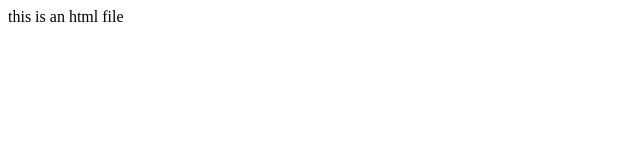
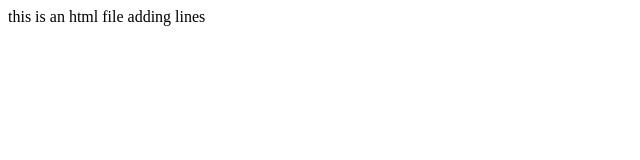
Before and after one commit to Vishvas3008/demo, a plain HTML site: page new/index.html in a window 1280 px wide. Shown: the whole page, without its empty margins (0-640 px from the left). Drawn offline with Linux system fonts and the light colour scheme.

Commit message:
updated index

```diff
--- a/new/index.html
+++ b/new/index.html
@@ -8,5 +8,6 @@
   </head>
   <body>
     this is an html file
+    adding lines
   </body>
 </html>
```
